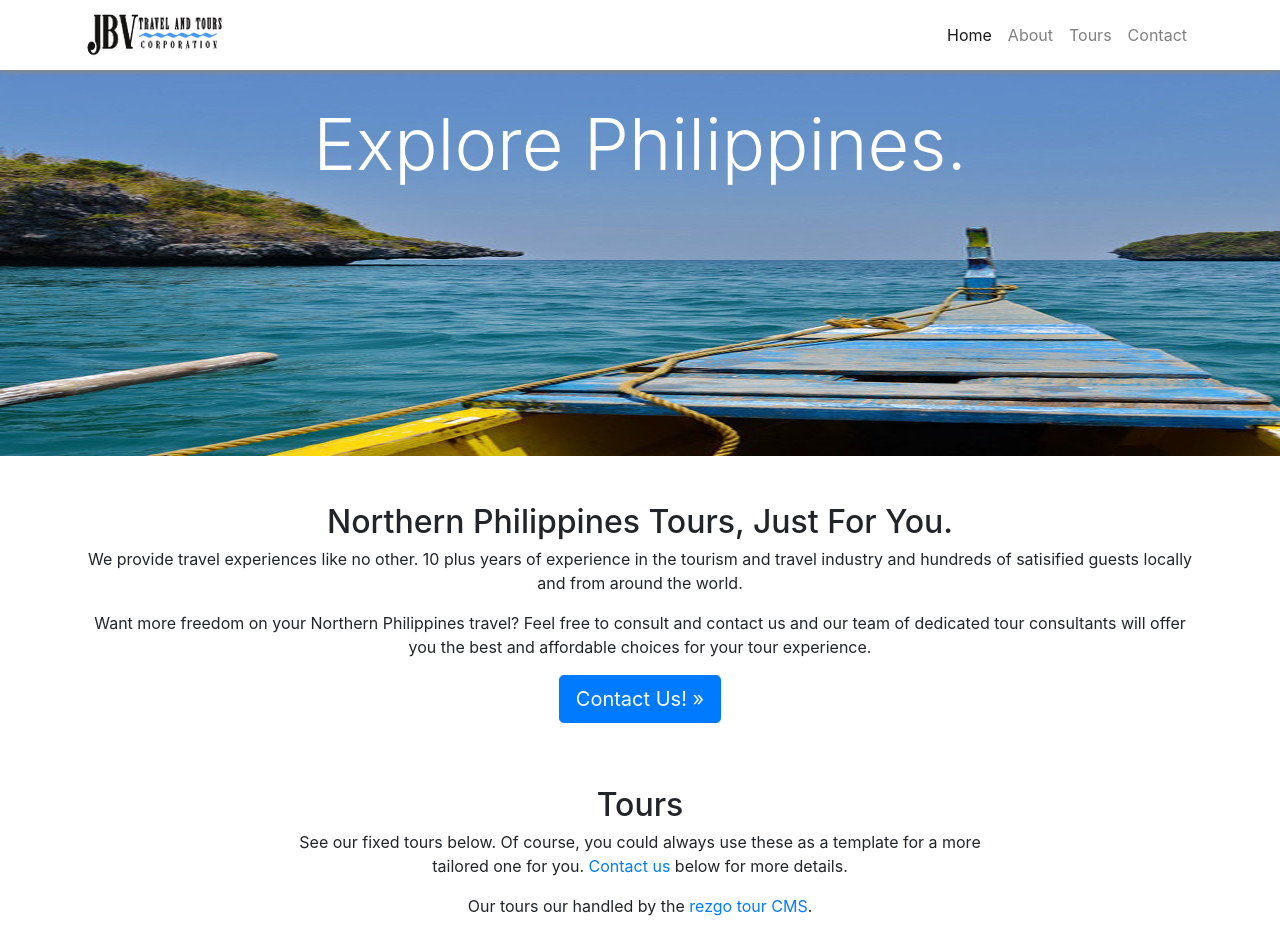
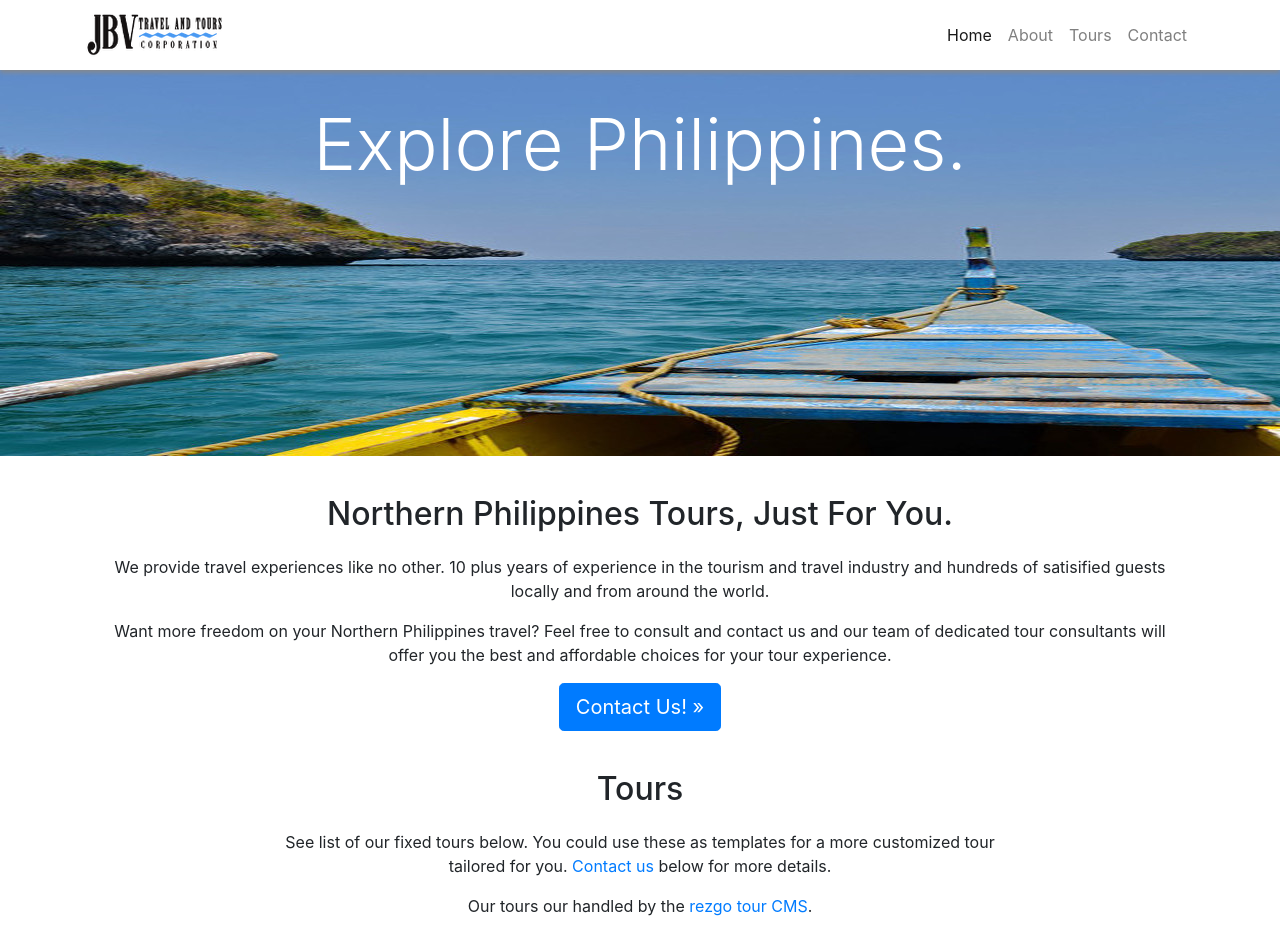
Before and after one commit to jopeezapido/jbv-travel-and-tours-corp-website, a plain HTML site: page index.html in a window 1280 px wide. Shown: the top 952 px of the page. Drawn offline with nearby package versions, Linux system fonts and the light colour scheme.

```diff
--- a/css/myStyle.css
+++ b/css/myStyle.css
@@ -69,5 +69,3 @@
 .nav-link:active {
   font-weight: bold;
 }
-
-/*Form*/
--- a/index.html
+++ b/index.html
@@ -65,13 +65,15 @@
     </header>
 
     <!-- Page Content -->
-    <div class="container">
+    <div id="content" class="container">
 
-      <div class="row">
-        <div class="col-sm-12 mt-4 text-center">
+      <div class="row text-center">
+        <div class="col-sm-12 mt-3">
           <h2 class="mt-4">Northern Philippines Tours, Just For You.</h2>
-          <p>We provide travel experiences like no other. 10 plus years of experience in the tourism and travel industry and hundreds of satisified guests locally and from around the world.</p>
-          <p>Want more freedom on your Northern Philippines travel? Feel free to consult and contact us and our team of dedicated tour consultants will offer you the best and affordable choices for your tour experience.</p>
+          <div class="col-sm-12 mt-4">
+            <p>We provide travel experiences like no other. 10 plus years of experience in the tourism and travel industry and hundreds of satisified guests locally and from around the world.</p>
+            <p>Want more freedom on your Northern Philippines travel? Feel free to consult and contact us and our team of dedicated tour consultants will offer you the best and affordable choices for your tour experience.</p>
+          </div>
           <p>
             <a id="tours-anchor" class="btn btn-primary btn-lg" href="index.html#contact-anchor">Contact Us! &raquo;</a>
           </p>
@@ -81,14 +83,17 @@
 
       <!-- Tours -->
 
-      <div class="row">
+      <div id="tours" class="row text-center">
         <div class="col-sm-2"></div>
-        <div id="tours" class="col-sm-8 mt-5 text-center">
+        <div class="col-sm-8 mt-4">
           <h2>Tours</h2>
-          <p>See our fixed tours below. Of course, you could always use these as a template for a more tailored one for you. <a href="index.html#contact-anchor">Contact us </a> below for more details.</p>
-          <p>Our tours our handled by the <a href="http://jbvtravelandtourscorp.rezgo.com/?show_standard=on">rezgo tour CMS</a>.</p>
+          <div id="tours-content" class="mt-4 text-center">
+            <p>See list of our fixed tours below. You could use these as templates for a more customized tour tailored for you.<a href="index.html#contact-anchor"> Contact us </a> below for more details.</p>
+
+            <p>Our tours our handled by the <a href="http://jbvtravelandtourscorp.rezgo.com/?show_standard=on">rezgo tour CMS</a>.</p>
+          </div>
+        <div class="col-sm-2"></div>
         </div>
-        <div class="col-sm-2"></div>
       </div>
 
       <div class="row">
@@ -257,17 +262,16 @@
 
         <!-- contact -->
 
-        <div id="contact-anchor" class="container mt-5">
+        <div id="contact-anchor" class="container mt-4">
           <div class="row">
-            <div class="col-sm-2">
-            </div>
+            <div class="col-sm-2"></div>
             <div class="col-sm-8 text-center mt-4">
                 <h3>Contact Us</h3>
             </div>
             <div class="col-sm-2"></div>
           </div>
           <div class="row">
-            <div class="col-sm-6 mt-2">
+            <div class="col-sm-6 mt-4">
               <form>
                   <div class ="form-group">
                     <label for="name"><strong>Name: * </strong></label>
```
Also changed, not shown: about.html (+23 -3 lines), images/hypnotize.png (added).
